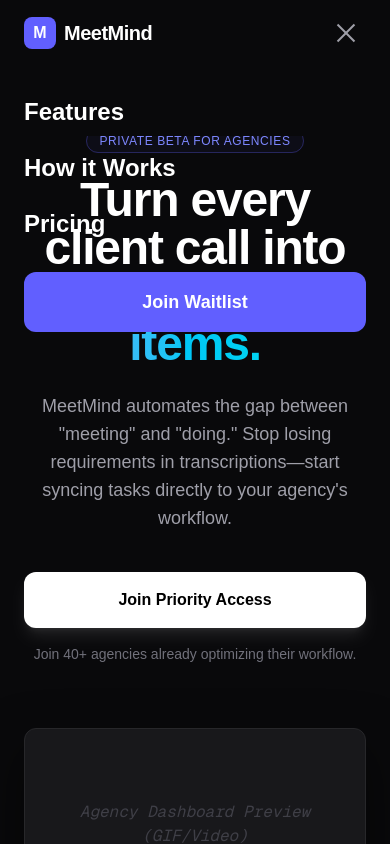
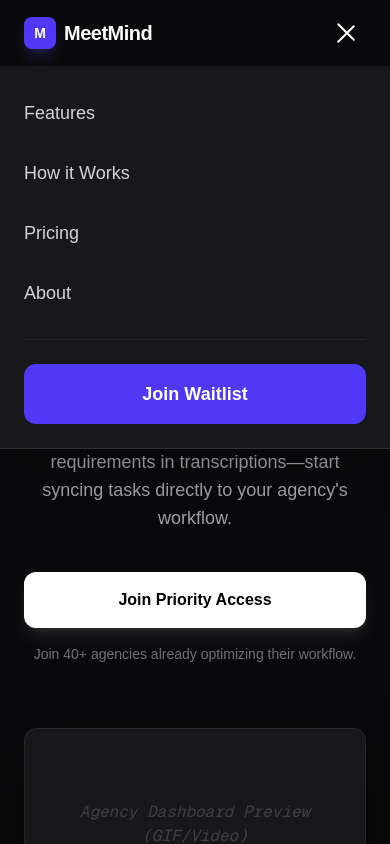
Before and after one commit to iamxenon404/meet-mind, a Next.js app in the folder landingpage/meetmind-landing/: page / in a window 390 px wide. Both pictures are taken after a click on the button 346 px from the left and 33 px from the top of the page. Shown: the top 844 px of the page. Built offline with nearby package versions, Linux system fonts and the light colour scheme; no server answers.

Commit message:
updated nd fixed the navbar drop menu

```diff
--- a/landingpage/meetmind-landing/app/components/layout/Navbar.tsx
+++ b/landingpage/meetmind-landing/app/components/layout/Navbar.tsx
@@ -1,7 +1,7 @@
 "use client";
 
 import Link from "next/link";
-import { useState } from "react";
+import { useState, useEffect } from "react";
 import { motion, AnimatePresence } from "framer-motion";
 
 interface NavbarProps {
@@ -9,36 +9,36 @@
 }
 
 export default function Navbar({ onJoinClick }: NavbarProps) {
-  const [isMobileMenuOpen, setIsMobileMenuOpen] = useState(false);
+  const [isOpen, setIsOpen] = useState(false);
 
-  // Close menu and trigger join click
-  const handleMobileJoinClick = () => {
-    setIsMobileMenuOpen(false);
-    onJoinClick();
+  // Close menu when resizing to desktop
+  useEffect(() => {
+    const handleResize = () => {
+      if (window.innerWidth >= 768) setIsOpen(false);
     };
+    window.addEventListener("resize", handleResize);
+    return () => window.removeEventListener("resize", handleResize);
+  }, []);
+
+  const toggleMenu = () => setIsOpen(!isOpen);
 
   return (
-    <header className="fixed top-0 left-0 right-0 z-[60] border-b border-white/5 bg-zinc-950/80 backdrop-blur-md">
-      <nav className="max-w-7xl mx-auto flex items-center justify-between px-6 py-4">
-
+    <header className="fixed top-0 left-0 right-0 z-[100]">
+      {/* Main Navbar Container */}
+      <nav className="relative z-[110] border-b border-white/5 bg-zinc-950 px-6 py-4">
+        <div className="max-w-7xl mx-auto flex items-center justify-between">
           {/* Logo */}
-        <Link href="/" className="flex items-center gap-2 group relative z-[70]">
-          <div className="w-8 h-8 bg-indigo-500 rounded-lg flex items-center justify-center group-hover:rotate-12 transition-transform">
-            <span className="text-white font-bold">M</span>
+          <Link href="/" className="flex items-center gap-2">
+            <div className="w-8 h-8 bg-indigo-600 rounded-lg flex items-center justify-center shadow-lg shadow-indigo-500/20">
+              <span className="text-white font-bold text-sm">M</span>
             </div>
-          <span className="text-xl font-bold tracking-tight text-white">
-            MeetMind
-          </span>
+            <span className="text-xl font-bold text-white tracking-tight">MeetMind</span>
           </Link>
 
           {/* Desktop Navigation */}
           <div className="hidden md:flex items-center gap-8">
-          <Link href="#features" className="text-sm text-zinc-400 hover:text-white transition">
-            Features
-          </Link>
-          <Link href="#how-it-works" className="text-sm text-zinc-400 hover:text-white transition">
-            How it Works
-          </Link>
+            <Link href="#features" className="text-sm text-zinc-400 hover:text-white transition-colors">Features</Link>
+            <Link href="#pricing" className="text-sm text-zinc-400 hover:text-white transition-colors">Pricing</Link>
             <button
               onClick={onJoinClick}
               className="bg-white text-black px-5 py-2 rounded-full text-sm font-semibold hover:bg-zinc-200 transition active:scale-95"
@@ -47,52 +47,64 @@
             </button>
           </div>
 
-        {/* Mobile Menu Toggle */}
+          {/* Hamburger Toggle */}
           <button
-          onClick={() => setIsMobileMenuOpen(!isMobileMenuOpen)}
-          className="md:hidden text-zinc-400 p-2 relative z-[70]"
+            onClick={toggleMenu}
+            className="md:hidden flex flex-col gap-1.5 p-2"
           >
-          <div className="flex flex-col gap-1.5 w-6">
             <motion.span
-              animate={{ rotate: isMobileMenuOpen ? 45 : 0, y: isMobileMenuOpen ? 8 : 0 }}
-              className="w-full h-0.5 bg-current block"
+              animate={{ rotate: isOpen ? 45 : 0, y: isOpen ? 7 : 0 }}
+              className="w-6 h-0.5 bg-white rounded-full origin-center"
             />
             <motion.span
-              animate={{ opacity: isMobileMenuOpen ? 0 : 1 }}
-              className="w-full h-0.5 bg-current block"
+              animate={{ opacity: isOpen ? 0 : 1 }}
+              className="w-6 h-0.5 bg-white rounded-full"
             />
             <motion.span
-              animate={{ rotate: isMobileMenuOpen ? -45 : 0, y: isMobileMenuOpen ? -8 : 0 }}
-              className="w-full h-0.5 bg-current block"
+              animate={{ rotate: isOpen ? -45 : 0, y: isOpen ? -7 : 0 }}
+              className="w-6 h-0.5 bg-white rounded-full origin-center"
             />
+          </button>
         </div>
-        </button>
+      </nav>
 
-        {/* Mobile Menu Overlay */}
+      {/* Mobile Dropdown Panel */}
       <AnimatePresence>
-          {isMobileMenuOpen && (
+        {isOpen && (
           <motion.div
-              initial={{ opacity: 0, y: -20 }}
-              animate={{ opacity: 1, y: 0 }}
-              exit={{ opacity: 0, y: -20 }}
-              className="fixed inset-0 bg-zinc-950 px-6 pt-24 pb-10 flex flex-col gap-8 z-[60]"
+            initial={{ y: "-100%" }}
+            animate={{ y: 0 }}
+            exit={{ y: "-100%" }}
+            transition={{ type: "spring", damping: 25, stiffness: 200 }}
+            className="absolute top-[100%] left-0 right-0 bg-zinc-900 border-b border-white/10 shadow-2xl z-[105]"
           >
-              <div className="flex flex-col gap-6 text-2xl font-semibold text-white">
-                <Link onClick={() => setIsMobileMenuOpen(false)} href="#features">Features</Link>
-                <Link onClick={() => setIsMobileMenuOpen(false)} href="#how-it-works">How it Works</Link>
-                <Link onClick={() => setIsMobileMenuOpen(false)} href="#pricing">Pricing</Link>
-              </div>
+            <div className="flex flex-col p-6 gap-4">
+              {["Features", "How it Works", "Pricing", "About"].map((item) => (
+                <Link
+                  key={item}
+                  href={`#${item.toLowerCase().replace(/\s+/g, "-")}`}
+                  onClick={() => setIsOpen(false)}
+                  className="text-lg font-medium text-zinc-300 hover:text-white py-2 transition-colors"
+                >
+                  {item}
+                </Link>
+              ))}
+
+              <hr className="border-white/5 my-2" />
 
               <button
-                onClick={handleMobileJoinClick}
-                className="w-full bg-indigo-500 text-white py-4 rounded-xl text-lg font-bold mt-auto"
+                onClick={() => {
+                  setIsOpen(false);
+                  onJoinClick();
+                }}
+                className="w-full bg-indigo-600 text-white py-4 rounded-xl text-lg font-bold active:scale-[0.98] transition-transform"
               >
                 Join Waitlist
               </button>
+            </div>
           </motion.div>
         )}
       </AnimatePresence>
-      </nav>
     </header>
   );
 }
```
Lines whose indentation alone changed are shown as unchanged.
